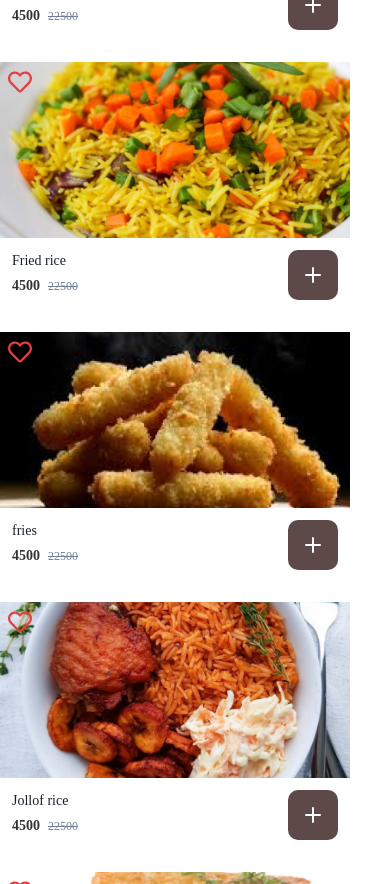
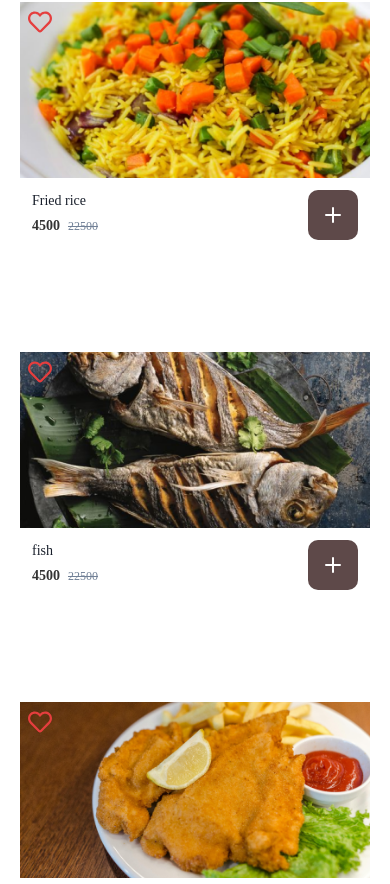
Before and after one commit to David-coding-lab/Lela-s-Cuisine, a React (Vite) app: page /menu in a window 390 px wide. Shown: the part 2240-3124 px from the top of the page. Built offline with nearby package versions, Linux system fonts and the light colour scheme; a web font is replaced by a local one.

Commit message:
fixed menu responsiveness issue

```diff
--- a/public/Jsons/foods.json
+++ b/public/Jsons/foods.json
@@ -37,6 +37,12 @@
         "typeOfFood": "Nija Foods"
     },
     {
+        "name": "Fried rice",
+        "price": 4500,
+        "image": "src/assets/dishes/Fried rice 1.png",
+        "typeOfFood": "Fried Food"
+    },
+    {
         "name": "fish",
         "price": 4500,
         "image": "src/assets/dishes/fried fish 1.png",
@@ -73,6 +79,12 @@
         "typeOfFood": "Nija Foods"
     },
     {
+        "name": "Fried rice",
+        "price": 4500,
+        "image": "src/assets/dishes/Fried rice 1.png",
+        "typeOfFood": "Fried Food"
+    },
+    {
         "name": "noodles",
         "price": 4500,
         "image": "src/assets/dishes/noodles 1.png",
@@ -91,6 +103,12 @@
         "typeOfFood": "Chinese Food"
     },
     {
+        "name": "Fried rice",
+        "price": 4500,
+        "image": "src/assets/dishes/Fried rice 1.png",
+        "typeOfFood": "Fried Food"
+    },
+    {
         "name": "Tempura",
         "price": 4500,
         "image": "src/assets/dishes/Tempura 1.png",
--- a/src/App.jsx
+++ b/src/App.jsx
@@ -1,6 +1,6 @@
 import './App.css'
 import { Outlet} from 'react-router-dom'
-import { Box, Text } from '@chakra-ui/react'
+import { Box, Flex, Text } from '@chakra-ui/react'
 import Header from './Components/Header'
 import { useState } from 'react'
 import { AppContext } from './AppContex'
@@ -13,10 +13,10 @@ function App() {
 
   return (
     <AppContext.Provider value={{foods,setFoods, foodType, setFoodType, storedFood,setStoredFood}}>
-      <Box>
+      <Flex flexDir='column'>
         <Header />
         <Outlet />
-      </Box>
+      </Flex>
       </AppContext.Provider>
   )
 }
--- a/src/Components/Carousel.jsx
+++ b/src/Components/Carousel.jsx
@@ -31,6 +31,9 @@ const Carousel = () => {
 
 
     <Flex
+        w='full'
+        maxW='100em'
+        alignSelf='center'
         overflowX="auto"
         padding="10px"
         paddingTop='30px'
--- a/src/Components/Header.jsx
+++ b/src/Components/Header.jsx
@@ -12,6 +12,7 @@ function Header() {
     const [isSmallScreen2] = useMediaQuery("(max-width: 650px)");
     return (
         <Box
+            w='full'
             display='flex'
             flexDir='column'
             justifyContent='center'
@@ -20,6 +21,8 @@ function Header() {
             gap='15px'
             fontFamily='Mogra'
             color='rgba(54, 54, 54, 0.72)'
+            maxW='100em'
+            alignSelf='center'
         >
             <Image src={fullLogo} />
             <Flex
--- a/src/pages/Menu.jsx
+++ b/src/pages/Menu.jsx
@@ -1,5 +1,5 @@
 import { AddIcon, SmallAddIcon } from "@chakra-ui/icons"
-import { Box, Button, Flex, HStack, IconButton, Image, Skeleton, Text } from "@chakra-ui/react"
+import { Box, Button, Flex, HStack, IconButton, Image, Skeleton, Text, useMediaQuery } from "@chakra-ui/react"
 import { useContext, useEffect, useState } from "react";
 import { FaHeart, FaRegHeart } from "react-icons/fa"
 import { AppContext } from "../AppContex";
@@ -10,6 +10,9 @@ function Menu() {
   const [loading, setLoading] = useState(true)
   const {foods,setFoods,storedFood,setStoredFood,foodType} = useContext(AppContext)
   const [filteredFoods, setFilteredFoods] = useState([]); // State for filtered foods
+  const [isSmallScreen] = useMediaQuery("(max-width: 1127px)");
+
+
   // fetching food structure
   // if there is any foodType state then it should run a function that shuffles the items to match the foodType
   // store the food Fetched in the session storage
@@ -72,11 +75,29 @@ function Menu() {
 
   FetchFood()
 
+  // Things Left to be done
+  // Work on the like button
+  // Work on the problem of the image not showing in the developemnt server
+  // add the ads section
+  // add the cart state and functionality when you click on a food
 
   return (
-    <Flex gap="20px" flexWrap="wrap">
+    <Flex
+      w='full'
+      maxW='100em'
+      paddingInline={isSmallScreen ? '0' : {md: '90px', lg: '30px'}}
+      alignSelf='center'
+      gap={isSmallScreen ? '100px': '10px'}
+      flexWrap="wrap"
+      justify={isSmallScreen ? 'center' : 'space-evenly'}
+    >
       {loading ? (
-        <Flex gap="20px" flexWrap="wrap">
+        <Flex
+          gap="20px"
+          flexWrap="wrap"
+          justify='space-evenly'
+          align='center'
+        >
           <LoadingSkeleton />
           <LoadingSkeleton />
           <LoadingSkeleton />
```
